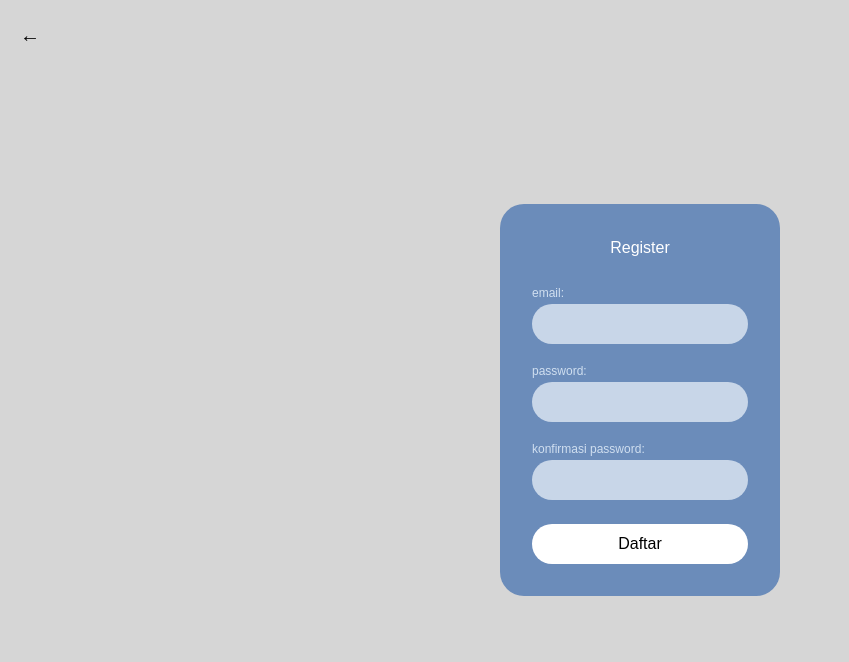
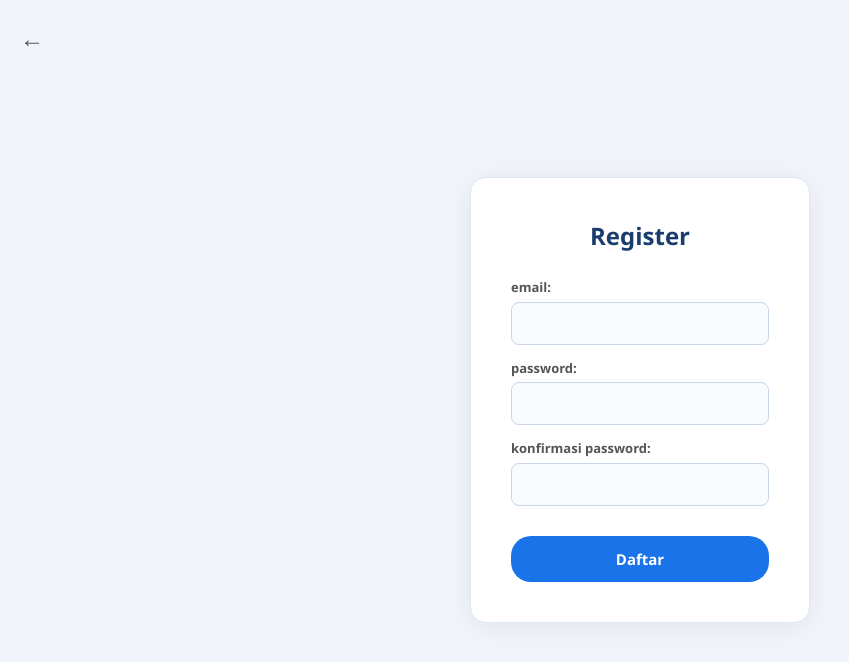
Before and after one commit to aikarienasari/meetmind, a React app in the folder frontend/: page /register in a window 1280 px wide. Shown: the top 662 px of the page, without its empty margins (0-849 px from the left). Built offline with nearby package versions, Linux system fonts and the light colour scheme; no server answers; the HTML template or start-up script is replaced by a standard one.

Commit message:
change some colors

```diff
--- a/frontend/src/pages/MeetingsPage.jsx
+++ b/frontend/src/pages/MeetingsPage.jsx
@@ -282,20 +282,20 @@ const css = `
   *, *::before, *::after { box-sizing: border-box; margin: 0; padding: 0; }
 
   :root {
-    --bg: #3d5a7a;
-    --card: #4a6d8c;
-    --card2: #3a5570;
-    --accent: #c0392b;
-    --accent2: #e74c3c;
-    --blue: #2980b9;
-    --blue2: #3498db;
-    --text: #ffffff;
-    --text2: #c8dce9;
-    --text3: #8fb3cc;
-    --border: rgba(255,255,255,0.15);
-    --shadow: 0 4px 24px rgba(0,0,0,0.3);
-    --radius: 10px;
-    --font: 'DM Sans', sans-serif;
+    --bg: #f0f4fa;
+    --card: #ffffff;
+    --card2: #e8eef8;
+    --accent: #e74c3c;
+    --accent2: #c0392b;
+    --blue: #1a73e8;
+    --blue2: #1557b0;
+    --text: #333333;
+    --text2: #555555;
+    --text3: #777777;
+    --border: #e1e8f5;
+    --shadow: 0 4px 24px rgba(0,0,0,0.06);
+    --radius: 16px;
+    --font: 'Segoe UI', sans-serif;
     --mono: 'JetBrains Mono', monospace;
   }
 
@@ -305,8 +305,8 @@ const css = `
     min-height: 100vh;
     display: flex;
     justify-content: center;
-    padding: 32px 16px;
-    background: linear-gradient(160deg, #2c4a66 0%, #3d6080 60%, #2a3f55 100%);
+    padding: 64px 16px 32px;
+    background: var(--bg);
   }
 
   .card {
@@ -351,8 +351,8 @@ const css = `
     font-family: var(--font);
   }
 
-  .source-card:hover { border-color: var(--blue2); background: #4a6a88; }
-  .source-card.selected { border-color: var(--blue2); background: #3a6080; box-shadow: 0 0 0 3px rgba(52,152,219,0.2); }
+  .source-card:hover { border-color: var(--blue2); background: #dce6f5; }
+  .source-card.selected { border-color: var(--blue2); background: #c5d8f8; box-shadow: 0 0 0 3px rgba(26,115,232,0.2); }
 
   .source-icon { font-size: 22px; }
   .source-title { font-size: 12px; font-weight: 600; text-align: center; }
@@ -426,7 +426,7 @@ const css = `
   }
 
   .transcript-area {
-    background: rgba(255,255,255,0.06);
+    background: #f8fafc;
     border: 1px solid var(--border);
     border-radius: var(--radius);
     padding: 14px;
@@ -443,7 +443,7 @@ const css = `
 
   /* AI Section */
   .ai-section {
-    background: rgba(0,0,0,0.15);
+    background: #f8fafc;
     border-radius: var(--radius);
     padding: 16px;
     gap: 12px;
@@ -453,7 +453,7 @@ const css = `
   .ai-desc { font-size: 12px; color: var(--text3); line-height: 1.5; }
 
   .meeting-id-input {
-    background: rgba(255,255,255,0.08);
+    background: #f8fafc;
     border: 1px solid var(--border);
     border-radius: 8px;
     padding: 10px 14px;
@@ -533,7 +533,7 @@ const css = `
   .btn-ai:hover:not(:disabled) { background: var(--blue2); }
 
   .ai-result {
-    background: rgba(0,0,0,0.2);
+    background: #f8fafc;
     border: 1px solid var(--border);
     border-radius: var(--radius);
     padding: 14px;
--- a/frontend/src/styles/authStyles.js
+++ b/frontend/src/styles/authStyles.js
@@ -1,10 +1,10 @@
 export const container = {
   minHeight: '100vh',
-  background: '#d6d6d6',
+  background: '#f0f4fa',
   display: 'flex',
   alignItems: 'center',
   justifyContent: 'center',
-  fontFamily: 'sans-serif',
+  fontFamily: "'Segoe UI', sans-serif",
   position: 'relative'
 };
 
@@ -13,56 +13,75 @@ export const backBtn = {
   top: 20,
   left: 20,
   cursor: 'pointer',
-  fontSize: 20
+  fontSize: 24,
+  color: '#555',
+  textDecoration: 'none'
 };
 
 export const card = {
-  background: '#6b8cba',
-  borderRadius: 24,
-  padding: 32,
-  width: 280
+  background: '#ffffff',
+  borderRadius: 16,
+  padding: 40,
+  width: 340,
+  boxShadow: '0 4px 24px rgba(0,0,0,0.06)',
+  border: '1px solid #e1e8f5'
 };
 
 export const title = {
   textAlign: 'center',
-  color: '#fff',
-  marginBottom: 20
+  color: '#1a3c6e',
+  marginBottom: 24,
+  fontWeight: 700,
+  fontSize: 24
 };
 
 export const inputStyle = {
   width: '100%',
-  padding: '8px 12px',
-  borderRadius: 20,
-  border: 'none',
-  background: '#c8d6e8'
+  padding: '10px 14px',
+  borderRadius: 8,
+  border: '1px solid #c8d6e8',
+  background: '#f8fafc',
+  color: '#333',
+  fontSize: 14,
+  outline: 'none'
 };
 
 export const labelStyle = {
-  fontSize: 12,
-  color: '#d0dff0'
+  fontSize: 13,
+  color: '#555',
+  fontWeight: 600,
+  marginBottom: 4,
+  display: 'block'
 };
 
 export const errorStyle = {
-  color: 'red',
-  fontSize: 11
+  color: '#e74c3c',
+  fontSize: 12,
+  marginTop: 4
 };
 
 export const btn = {
   width: '100%',
-  padding: 8,
+  padding: '12px',
   borderRadius: 20,
   border: 'none',
-  marginTop: 10,
-  background: '#fff',
+  marginTop: 16,
+  background: '#1a73e8',
+  color: '#fff',
+  fontWeight: 600,
+  fontSize: 15,
   cursor: 'pointer'
 };
 
 export const googleBtn = {
   width: '100%',
-  padding: 8,
+  padding: '12px',
   borderRadius: 20,
-  border: 'none',
-  marginTop: 10,
-  background: '#fff',
+  border: '2px solid #1a73e8',
+  marginTop: 12,
+  background: 'transparent',
+  color: '#1a73e8',
+  fontWeight: 600,
+  fontSize: 15,
   cursor: 'pointer'
 };
```
